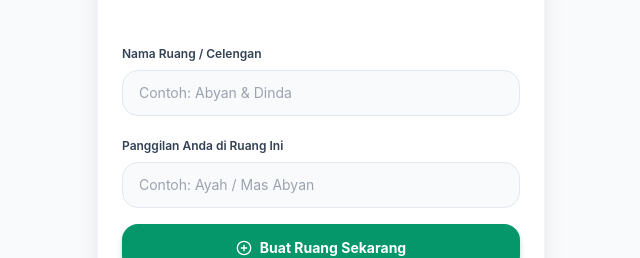
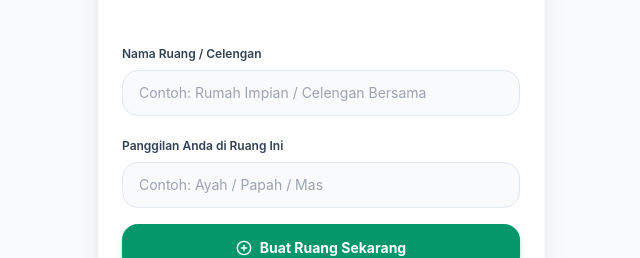
Before and after one commit to caerdfasgrae/CelenganKita, a Next.js app: page /space/setup in a window 1280 px wide. Shown: the part 332-590 px from the top of the page, without its empty margins (319-959 px from the left). Built offline with nearby package versions, Linux system fonts and the light colour scheme.

Commit message:
fix: replace placeholder names with generic examples

```diff
--- a/src/app/register/page.tsx
+++ b/src/app/register/page.tsx
@@ -63,7 +63,7 @@ export default function RegisterPage() {
                 name="fullName"
                 type="text"
                 required
-                placeholder="Contoh: Abyan"
+                placeholder="Contoh: Budi Pratama"
                 className="w-full pl-10 pr-4 py-3 rounded-2xl border border-slate-200 dark:border-slate-700 bg-slate-50 dark:bg-slate-800 text-sm text-slate-900 dark:text-white focus:outline-none focus:ring-2 focus:ring-emerald-500"
               />
             </div>
--- a/src/app/space/setup/page.tsx
+++ b/src/app/space/setup/page.tsx
@@ -95,7 +95,7 @@ export default function SpaceSetupPage() {
                 name="spaceName"
                 type="text"
                 required
-                placeholder="Contoh: Abyan & Dinda"
+                placeholder="Contoh: Rumah Impian / Celengan Bersama"
                 className="w-full px-4 py-3 rounded-2xl border border-slate-200 dark:border-slate-700 bg-slate-50 dark:bg-slate-800 text-sm text-slate-900 dark:text-white focus:outline-none focus:ring-2 focus:ring-emerald-500"
               />
             </div>
@@ -107,7 +107,7 @@ export default function SpaceSetupPage() {
               <input
                 name="nickname"
                 type="text"
-                placeholder="Contoh: Ayah / Mas Abyan"
+                placeholder="Contoh: Ayah / Papah / Mas"
                 className="w-full px-4 py-3 rounded-2xl border border-slate-200 dark:border-slate-700 bg-slate-50 dark:bg-slate-800 text-sm text-slate-900 dark:text-white focus:outline-none focus:ring-2 focus:ring-emerald-500"
               />
             </div>
```
